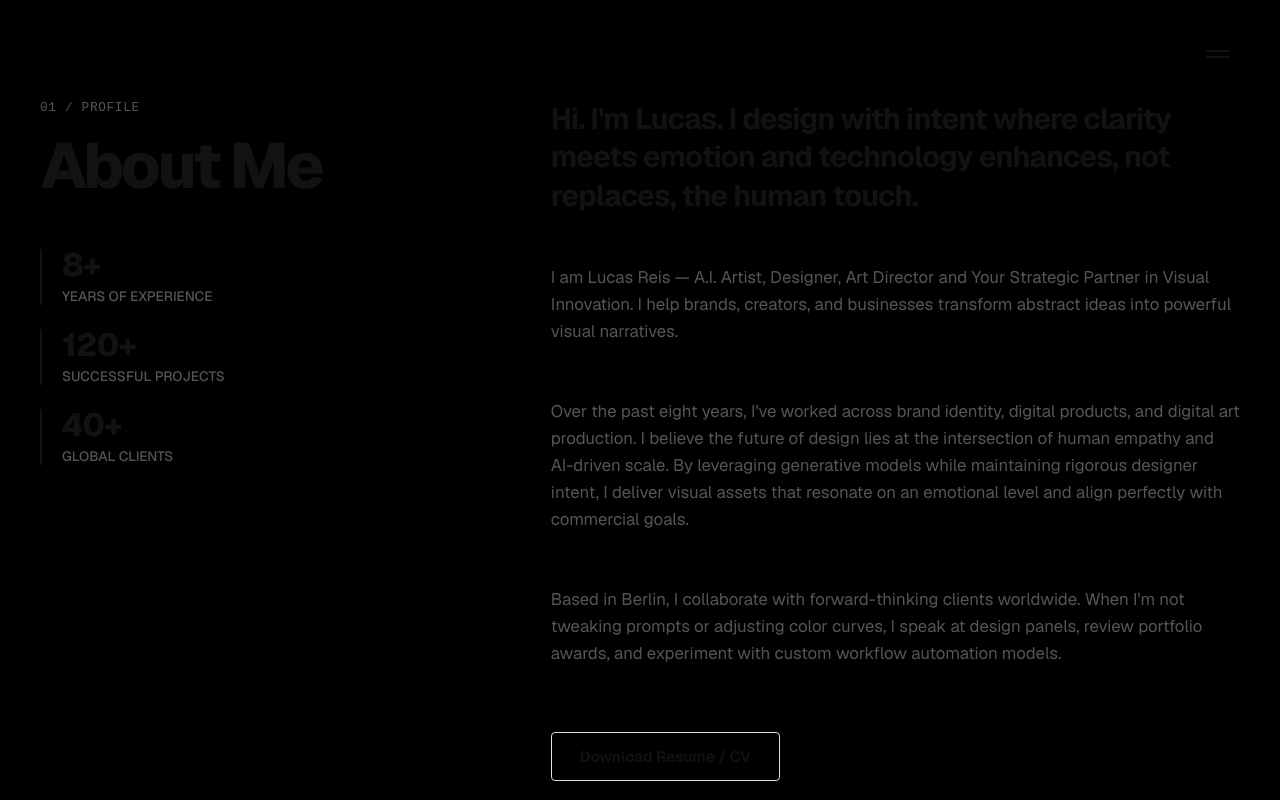
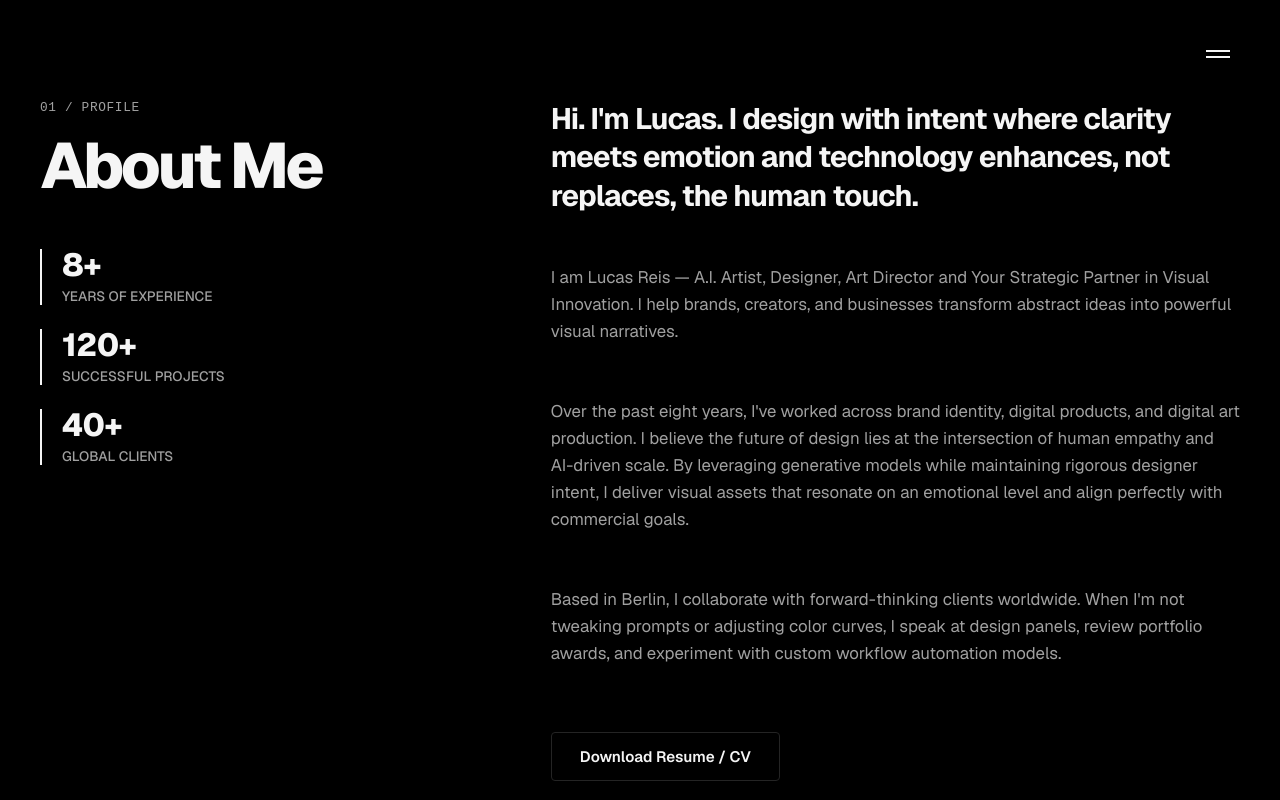
Before and after one commit to parthgoel2711/PP-2-, a React (Vite) app: page /about in a window 1280 px wide. Shown: the top 800 px of the page. Built offline with nearby package versions, Linux system fonts and the light colour scheme; a web font is replaced by a local one.

Commit message:
fix: swap default theme variables to dark for correct legibility on black backdrop

```diff
--- a/src/index.css
+++ b/src/index.css
@@ -9,6 +9,25 @@
   --transition-speed: 0.3s;
   --transition-ease: cubic-bezier(0.16, 1, 0.3, 1);
 
+  /* Dark Theme Variables (Default) */
+  --bg-primary: #000000;
+  --bg-secondary: #121212;
+  --bg-tertiary: #1a1a1a;
+
+  --text-primary: #f5f5f5;
+  --text-secondary: #a0a0a0;
+  --text-tertiary: #707070;
+
+  --accent-color: #ffffff;
+  --accent-contrast: #000000;
+  --border-color: #242424;
+  --border-hover: #ffffff;
+
+  --shadow-sm: 0 2px 4px rgba(0, 0, 0, 0.2);
+  --shadow-md: 0 8px 30px rgba(0, 0, 0, 0.3);
+}
+
+:root.light {
   /* Light Theme Variables */
   --bg-primary: #ffffff;
   --bg-secondary: #fafafa;
@@ -25,25 +44,6 @@
 
   --shadow-sm: 0 2px 4px rgba(0, 0, 0, 0.02);
   --shadow-md: 0 8px 30px rgba(0, 0, 0, 0.05);
-}
-
-:root.dark {
-  /* Dark Theme Variables */
-  --bg-primary: #0a0a0a;
-  --bg-secondary: #121212;
-  --bg-tertiary: #1a1a1a;
-
-  --text-primary: #f5f5f5;
-  --text-secondary: #a0a0a0;
-  --text-tertiary: #707070;
-
-  --accent-color: #ffffff;
-  --accent-contrast: #000000;
-  --border-color: #242424;
-  --border-hover: #ffffff;
-
-  --shadow-sm: 0 2px 4px rgba(0, 0, 0, 0.2);
-  --shadow-md: 0 8px 30px rgba(0, 0, 0, 0.3);
 }
 
 /* Base Styles */
```
